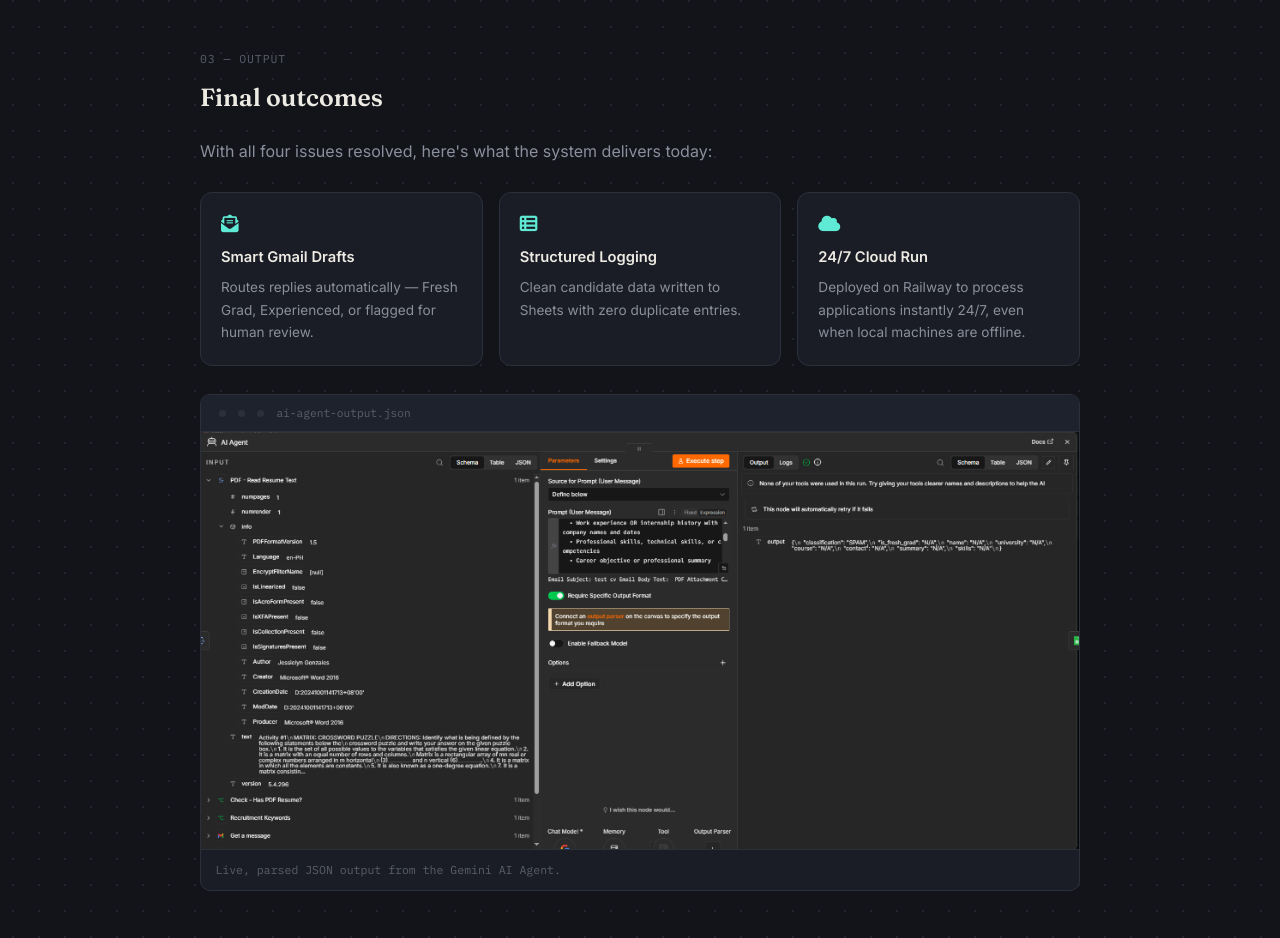
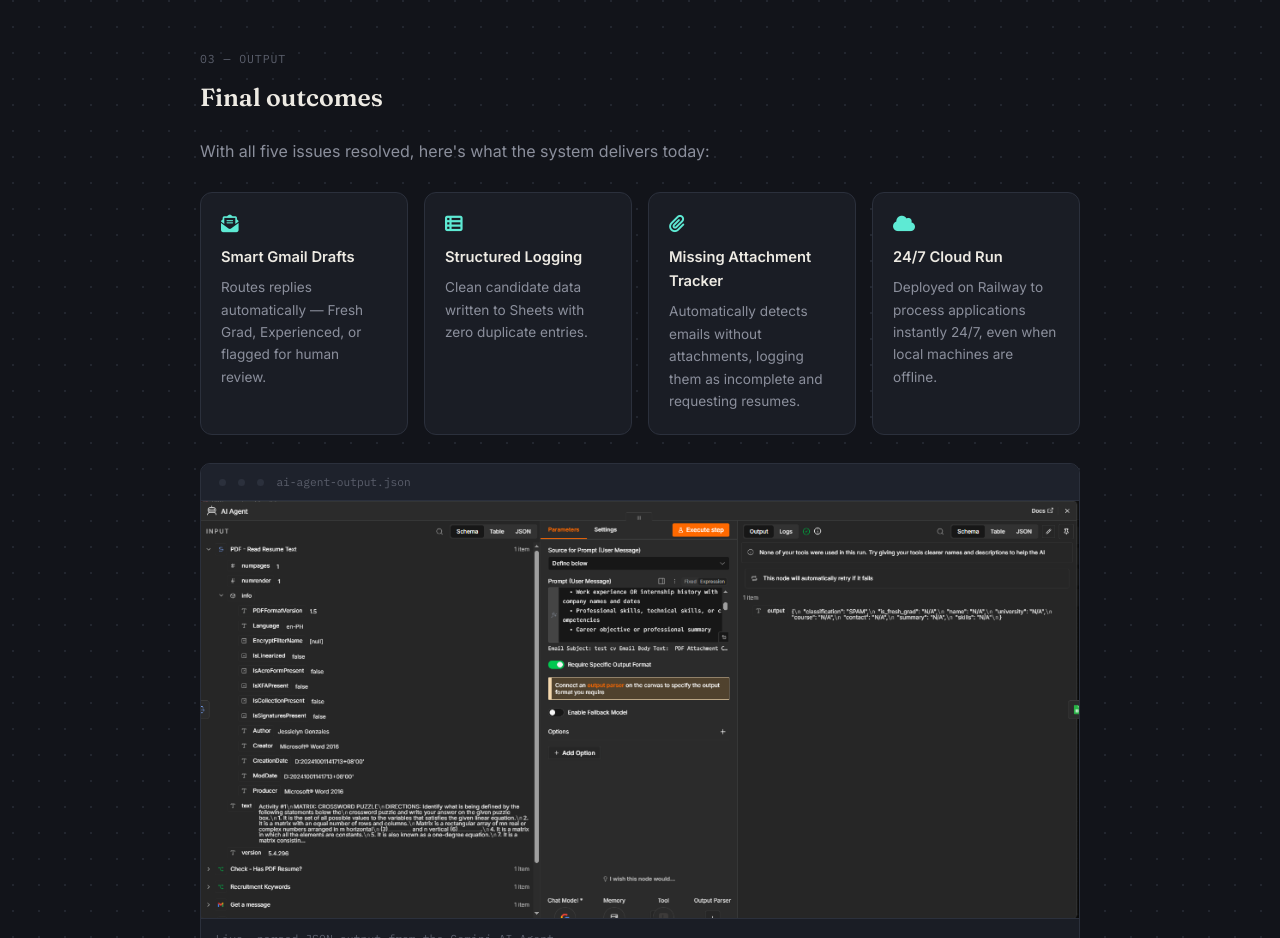
Before and after one commit to webjie28/AI-recruitment-agent-n8n, a plain HTML site: page index.html in a window 1280 px wide. Shown: the part 8800-9738 px from the top of the page. Drawn offline with Linux system fonts and the light colour scheme.

Commit message:
feat: adjust outcomes grid to support 4 cards and update index.html outcomes text

```diff
--- a/index.html
+++ b/index.html
@@ -373,7 +373,7 @@
       <div class="section">
         <div class="section-eyebrow">03 — Output</div>
         <h2 class="section-title">Final outcomes</h2>
-        <p>With all four issues resolved, here's what the system delivers today:</p>
+        <p>With all five issues resolved, here's what the system delivers today:</p>
 
         <div class="outcomes-grid">
           <div class="outcome-card">
@@ -385,6 +385,11 @@
             <i class="fa-solid fa-table-list"></i>
             <h3>Structured Logging</h3>
             <p>Clean candidate data written to Sheets with zero duplicate entries.</p>
+          </div>
+          <div class="outcome-card">
+            <i class="fa-solid fa-paperclip"></i>
+            <h3>Missing Attachment Tracker</h3>
+            <p>Automatically detects emails without attachments, logging them as incomplete and requesting resumes.</p>
           </div>
           <div class="outcome-card">
             <i class="fa-solid fa-cloud"></i>
--- a/portfolio.css
+++ b/portfolio.css
@@ -501,7 +501,7 @@ code {
 
 .outcomes-grid {
   display: grid;
-  grid-template-columns: repeat(3, 1fr);
+  grid-template-columns: repeat(auto-fit, minmax(200px, 1fr));
   gap: 1rem;
   margin: 1.75rem 0;
 }
```
